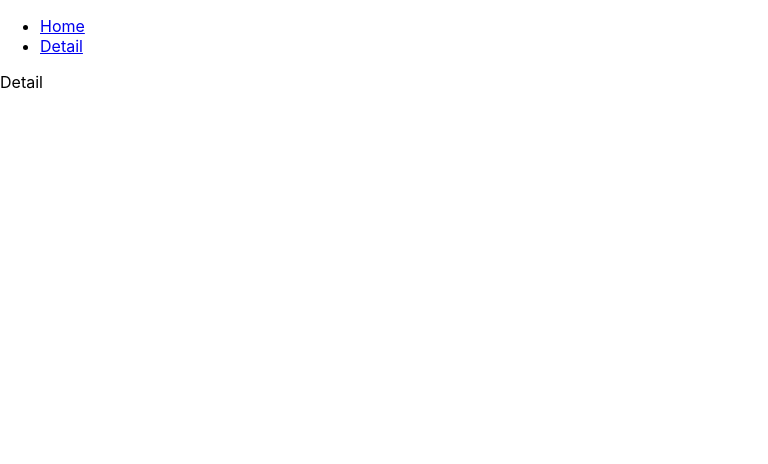
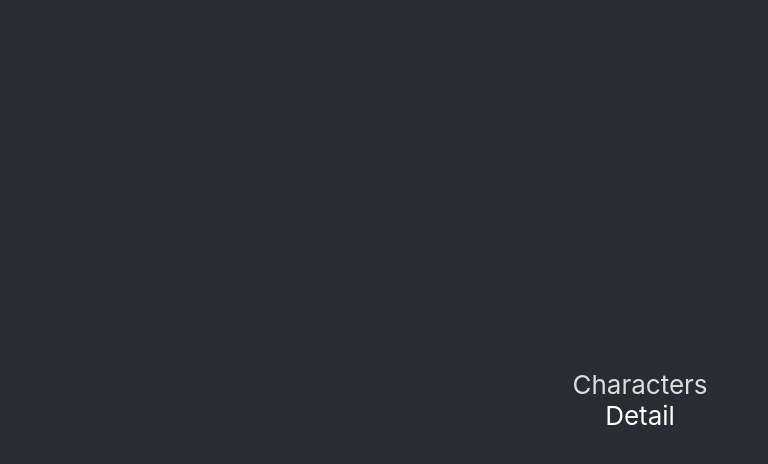
Before and after one commit to rabia-35/breakingBadApp, a React (Create React App) app: page /detail in a window 1280 px wide. Shown: the top 464 px of the page, without its empty margins (0-768 px from the left). Built offline with nearby package versions, Linux system fonts and the light colour scheme.

Commit message:
css, navbar,  added

```diff
--- a/src/App.js
+++ b/src/App.js
@@ -2,30 +2,25 @@ import './App.css';
 import React from "react"
 import Home from "./components/home/home"
 import Detail from './components/detail/detail';
-import {
-  BrowserRouter,
-  Routes,
-  Route,
-  Link,
-} from "react-router-dom";
+import { BrowserRouter, Routes, Route} from "react-router-dom";
+import {Container, Navbar} from "react-bootstrap"
 
 function App() {
   return (
-    <BrowserRouter>
-      <ul>
-          <li>
-            <Link to="/">Home</Link>
-          </li>
-          <li>
-            <Link to="/detail">Detail</Link>
-          </li>
+      <div className='App-header'>
+        <BrowserRouter >
+            <Navbar expand="lg" bg="dark"  className='navbar'>
+              <Container>
+                <Navbar.Brand href="/" style={{textDecoration:"none", color:"#ddd"}}>Characters</Navbar.Brand>
+              </Container>
+            </Navbar>
 
-        </ul>
-      <Routes>
-        <Route path="/" element={<Home />} />
-        <Route path="/detail" element={<Detail />} />
-      </Routes>
-    </BrowserRouter>
+            <Routes>
+              <Route path="/" element={<Home />} />
+              <Route path="/:char_id" element={<Detail />} />
+            </Routes>
+        </BrowserRouter>
+      </div>
   );
 }
 
```
